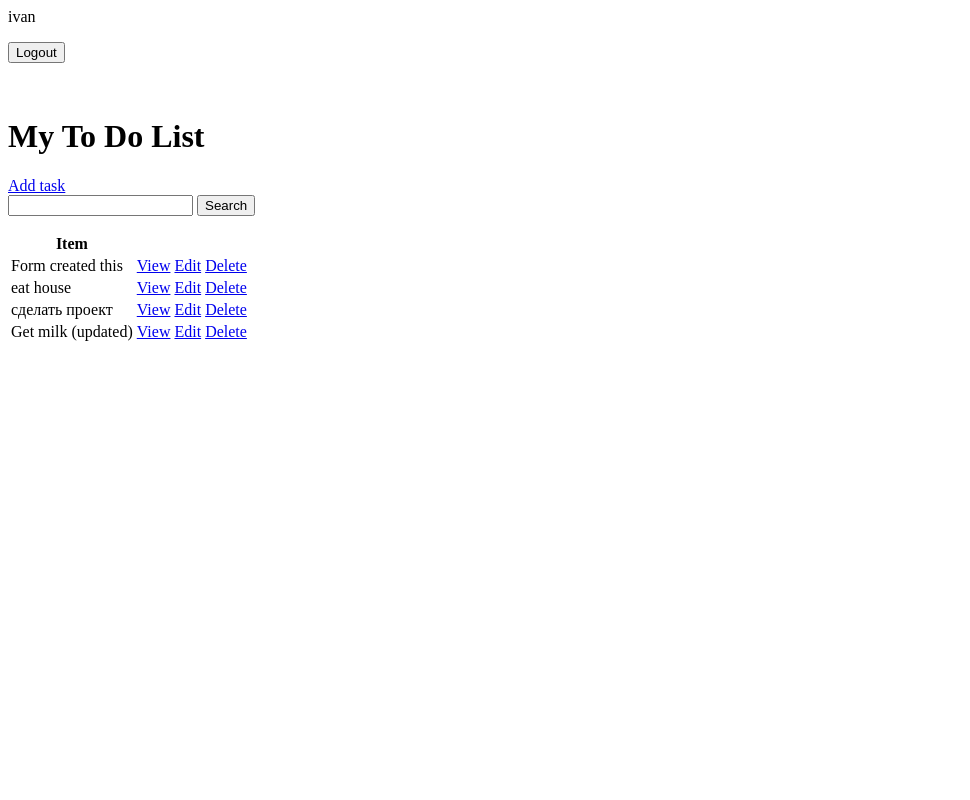
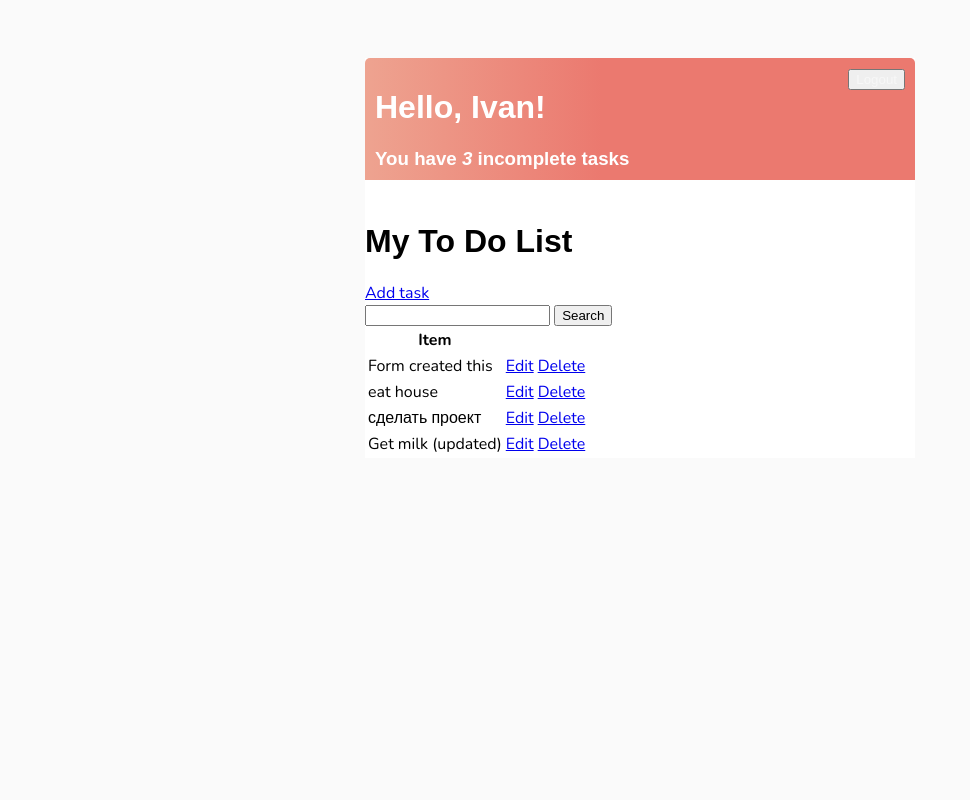
Before and after one commit to koryaginis/ToDoApp, a Django app: page / in a window 1280 px wide. Shown: the whole page, without its empty margins (0-970 px from the left). Run offline with Django 5.2, Linux system fonts and the light colour scheme; a user stored in the database is signed in; data comes from the database, SQL or seed files in the repository; both versions use the stored data as it was after the commit.

Commit message:
styles added

```diff
--- a/todo_django/base/templates/base/login.html
+++ b/todo_django/base/templates/base/login.html
@@ -1,3 +1,6 @@
+{% extends 'base/main.html' %}
+{% block content %}
+
 <h1>Login</h1>
 
 <form method="POST">
@@ -7,3 +10,5 @@
 </form>
 
 <p>Don't have an account? <a href="{% url 'register' %}">Register</a></p>
+
+{% endblock content %}
--- /dev/null
+++ b/todo_django/base/templates/base/main.html
@@ -0,0 +1,65 @@
+<!doctype html>
+<html lang="en">
+    <head>
+        <meta charset="UTF-8">
+        <meta name="viewport" content="width=device-width, initial-scale=1">
+        <title>To Do List</title>
+
+        <link rel="preconnect" href="https://fonts.googleapis.com">
+        <link rel="preconnect" href="https://fonts.gstatic.com" crossorigin>
+        <link href="https://fonts.googleapis.com/css2?family=Nunito:ital,wght@0,200..1000;1,200..1000&display=swap" rel="stylesheet">
+
+        <style>
+
+            body {
+                background-color: #FAFAFA;
+                font-family: "Nunito", sans-serif;
+                padding-top: 50px;
+            }
+
+            h1, h2, h3, h4, h5, h6 {
+                font-family: "Raleway", sans-serif;
+            }
+
+            p {
+                color: #4b5156
+            }
+
+            .container {
+                max-width: 550px;
+                margin: auto;
+                background-color: #FFF;
+            }
+
+            .header-bar {
+                display: flex;
+                justify-content: space-between;
+                color: #FFF;
+                padding: 10px;
+                border-radius: 5px 5px 0 0;
+                background: linear-gradient(90deg, #EEA390 0%, #EB796F 43%, #EB796F 100%);
+            }
+
+            .header-bar a {
+                color: rgb(247, 247, 247);
+                text-decoration: none;
+            }
+
+            .header-bar button {
+                color: rgb(247, 247, 247);
+                text-decoration: none;
+            }
+
+        </style>
+
+    </head>
+    <body>
+
+        <div class="container">
+            {% block content %}
+
+            {% endblock content %}
+        </div>
+
+    </body>
+</html>
--- a/todo_django/base/templates/base/task_confirm_delete.html
+++ b/todo_django/base/templates/base/task_confirm_delete.html
@@ -1,6 +1,11 @@
+{% extends 'base/main.html' %}
+{% block content %}
+
 <a href="{% url 'tasks' %}">Go back</a>
 <form method="POST">
     {% csrf_token %}
     <p>Are you sure you want to delete this task? «{{task}}»</p>
     <input type="submit" value="Delete">
 </form>
+
+{% endblock content %}
--- a/todo_django/base/templates/base/task_form.html
+++ b/todo_django/base/templates/base/task_form.html
@@ -1,3 +1,6 @@
+{% extends 'base/main.html' %}
+{% block content %}
+
 <h3>Task Form</h3>
 <a href="{% url 'tasks' %}">Go back</a>
 <form method="POST" action="">
@@ -5,3 +8,5 @@
   {{form.as_p}}
   <input type="submit" value="Submit">
 </form>
+
+{% endblock content %}
--- a/todo_django/base/templates/base/task_list.html
+++ b/todo_django/base/templates/base/task_list.html
@@ -1,12 +1,25 @@
-{% if request.user.is_authenticated %}
-    <p>{{request.user}}</p>
+{% extends 'base/main.html' %}
+{% block content %}
+
+<div class="header-bar">
+
+    <div>
+        <h1>Hello, {{request.user|title}}!</h1>
+        <h3 style="margin:0">You have <i>{{count}}</i> incomplete task{{ count|pluralize:"s" }}</h3>
+    </div>
+
+    {% if request.user.is_authenticated %}
     <form method="post" action="{% url 'logout' %}">
         {% csrf_token %}
         <button type="submit">Logout</button>
     </form>
-{% else %}
+    {% else %}
     <a href="{% url 'login' %}">Login</a>
-{% endif %}
+    {% endif %}
+
+</div>
+
+
 
 <br>
 <h1>My To Do List {{color}}</h1>
@@ -24,7 +37,6 @@
     {% for task in tasks %}
     <tr>
         <td>{{task.title}}</td>
-        <td><a href="{% url 'task' task.id %}">View</a></td>
         <td><a href="{% url 'task-update' task.id %}">Edit</a></td>
         <td><a href="{% url 'task-delete' task.id %}">Delete</a></td>
     </tr>
@@ -32,3 +44,5 @@
     <h3>No items in list</h3>
     {% endfor %}
 </table>
+
+{% endblock content %}
--- a/todo_django/base/views.py
+++ b/todo_django/base/views.py
@@ -50,7 +50,7 @@ class TaskList(LoginRequiredMixin, ListView):
 
         search_input = self.request.GET.get('search-area') or ''
         if search_input:
-            context['tasks'] = context['tasks'].filter(title__startswith=search_input)
+            context['tasks'] = context['tasks'].filter(title__icontains=search_input)
 
         context['search_input'] = search_input
 
```
Also changed, not shown: todo_django/base/templates/base/register.html (+6 -1 lines), todo_django/db.sqlite3.
